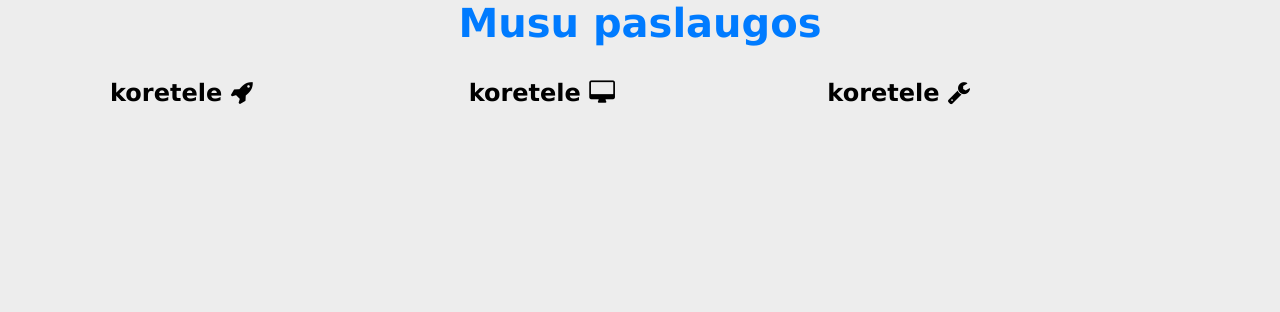
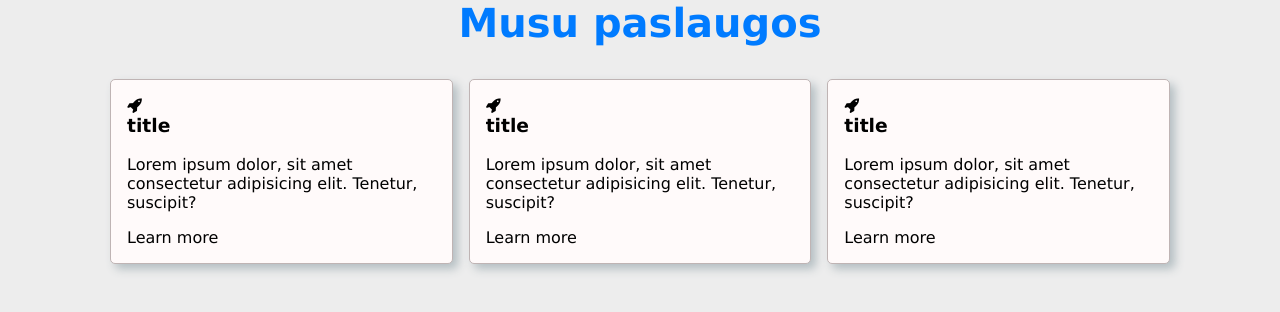
Before and after one commit to mineralaz/02_react_vite_components_props, a React (Vite) app: page / in a window 1280 px wide. Shown: the top 312 px of the page. Built offline with nearby package versions, Linux system fonts and the light colour scheme; the HTML template or start-up script is replaced by a standard one.

Commit message:
service 3 card

```diff
--- a/src/App.jsx
+++ b/src/App.jsx
@@ -1,26 +1,37 @@
 import './App.css';
 
 function SectionTitle(props) {
-  console.log('props ===', props);
+  // console.log('props ===', props);
   return <h2 className="sectionTitle">{props.title}</h2>;
 }
 
 function Icon(props) {
+  // console.log('props ===', props);
   return <i className={`fa ${props.iconName}`} aria-hidden="true"></i>;
 }
 
 function Grid() {
   return (
     <div className="grid">
-      <h2>
-        koretele <Icon iconName="fa-rocket" />
-      </h2>
-      <h2>
-        koretele <Icon iconName="fa-desktop" />
-      </h2>
-      <h2>
-        koretele <Icon iconName="fa-wrench" />
-      </h2>
+      <ServiceCard />
+      <ServiceCard />
+      <ServiceCard />
+    </div>
+  );
+}
+
+function ServiceCard() {
+  return (
+    <div className="card">
+      <Icon className="card__icon" iconName="fa-rocket" />
+      <h3>title</h3>
+      <p className="card__text">
+        Lorem ipsum dolor, sit amet consectetur adipisicing elit. Tenetur,
+        suscipit?
+      </p>
+      <a href="#" className="card__link">
+        Learn more
+      </a>
     </div>
   );
 }
```
